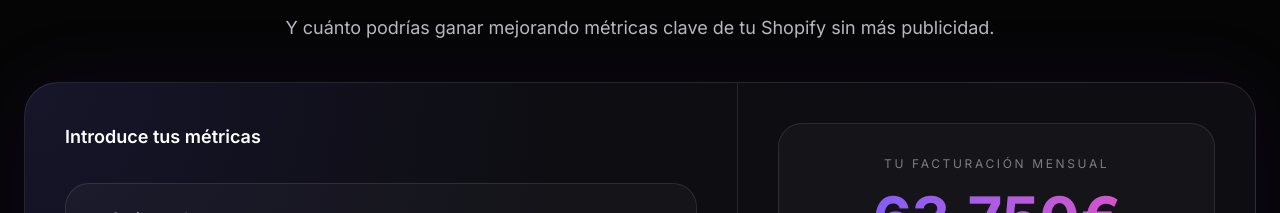
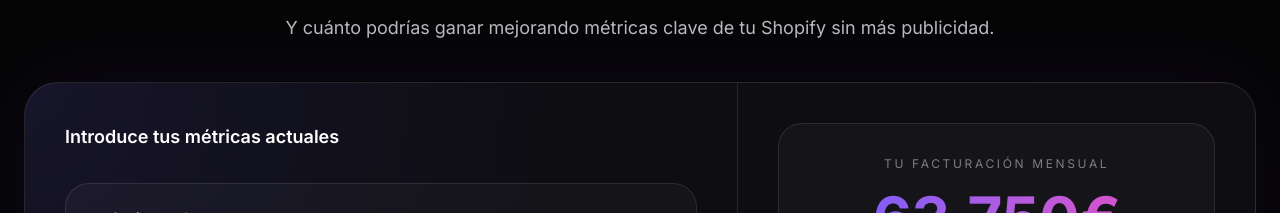
Before and after one commit to MaikelScalate/scalatelab, a Next.js app: page / in a window 1280 px wide. Shown: the part 2920-3133 px from the top of the page. Built offline with nearby package versions, Linux system fonts and the light colour scheme.

Commit message:
Mejorar diseño

```diff
--- a/app/components/ui/Calculator.tsx
+++ b/app/components/ui/Calculator.tsx
@@ -46,7 +46,7 @@ style={{
 
         <div className="border-r border-white/10 p-10">
         <h3 className="mb-8 text-lg font-semibold text-white">
-  Introduce tus métricas
+  Introduce tus métricas actuales
 </h3>
 
 <div className="space-y-7">
```
